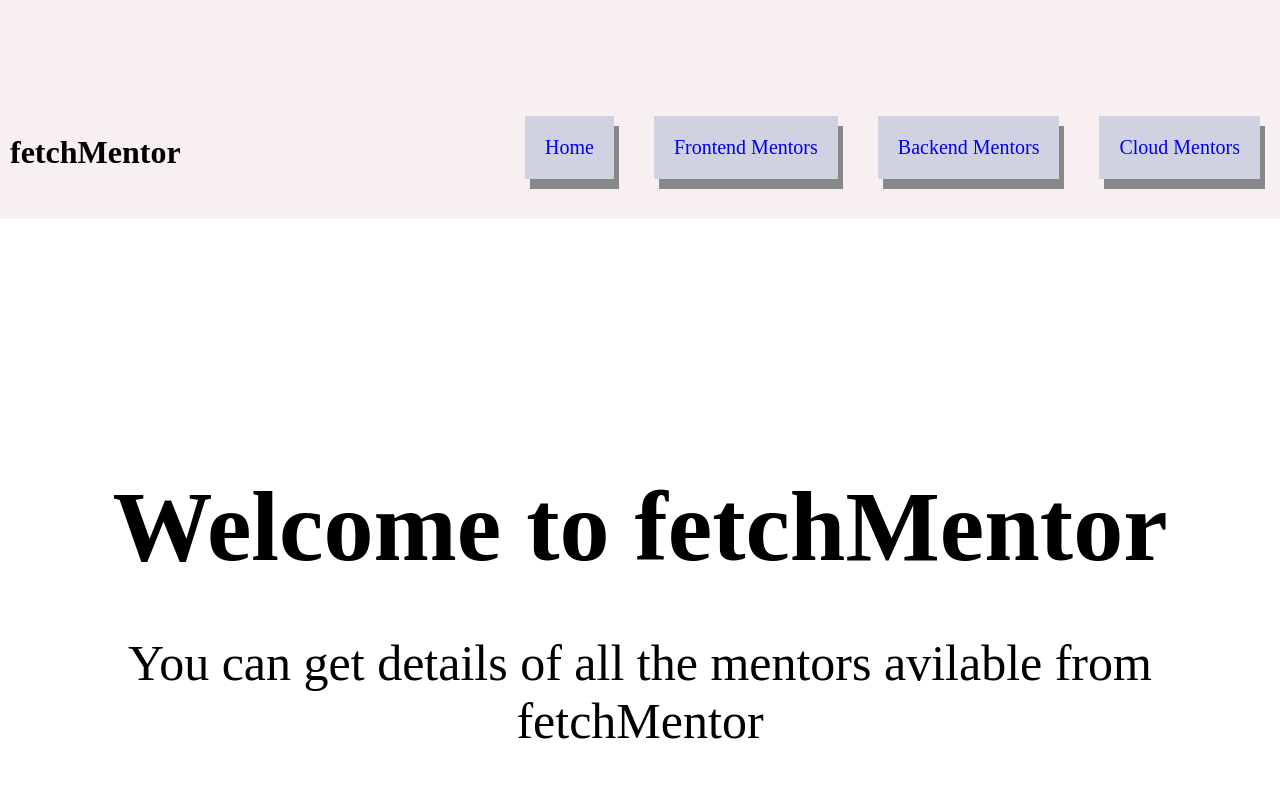
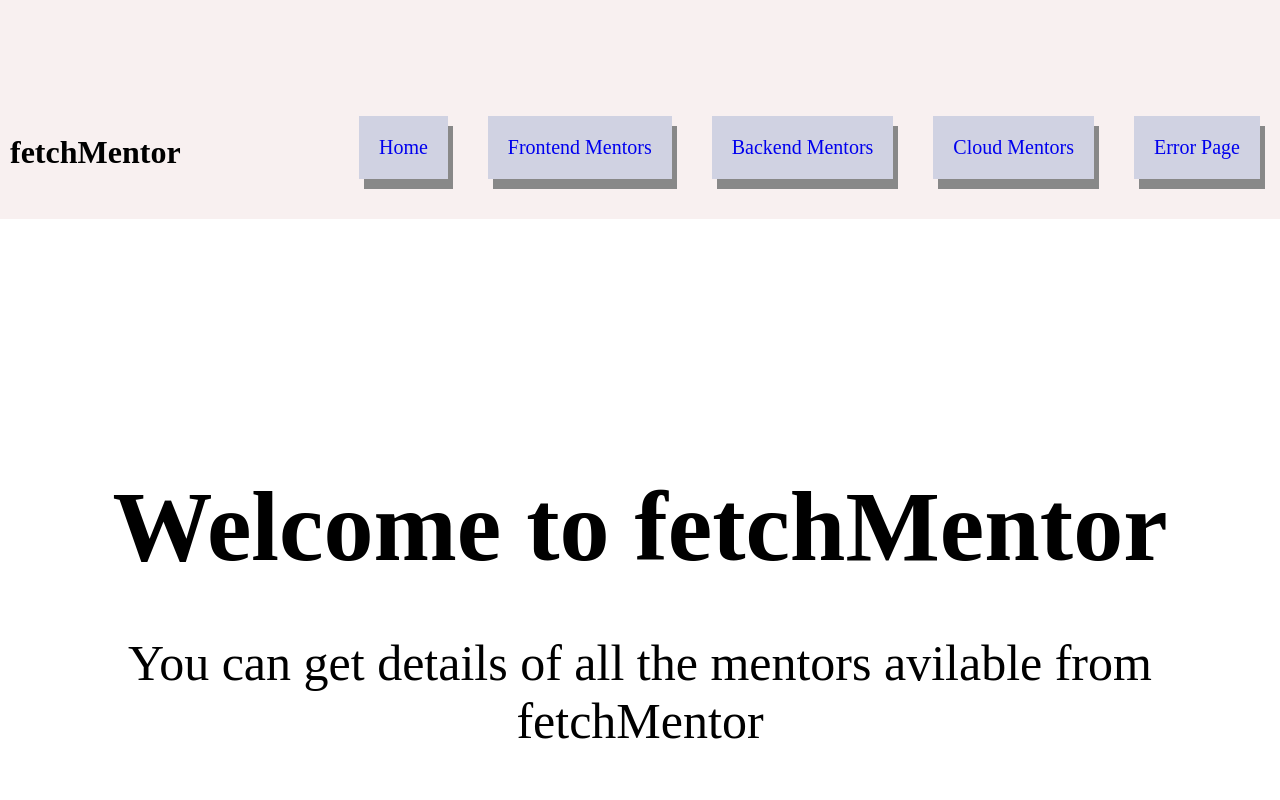
Before and after one commit to Adaking-slack/alt-school-assignment-, a React (Create React App) app: page / in a window 1280 px wide. Shown: the top 800 px of the page. Built offline with nearby package versions, Linux system fonts and the light colour scheme.

Commit message:
new commit

```diff
--- a/src/components/sideBar.js
+++ b/src/components/sideBar.js
@@ -30,6 +30,10 @@ export default function SideBar() {
                             <li>
                                 <NavLink to='/User'>Cloud Mentors</NavLink>
                             </li>
+
+                            <li>
+                                <NavLink to='/Error'>Error Page</NavLink>
+                            </li>
                         </ul>
 
                     </nav>
```
